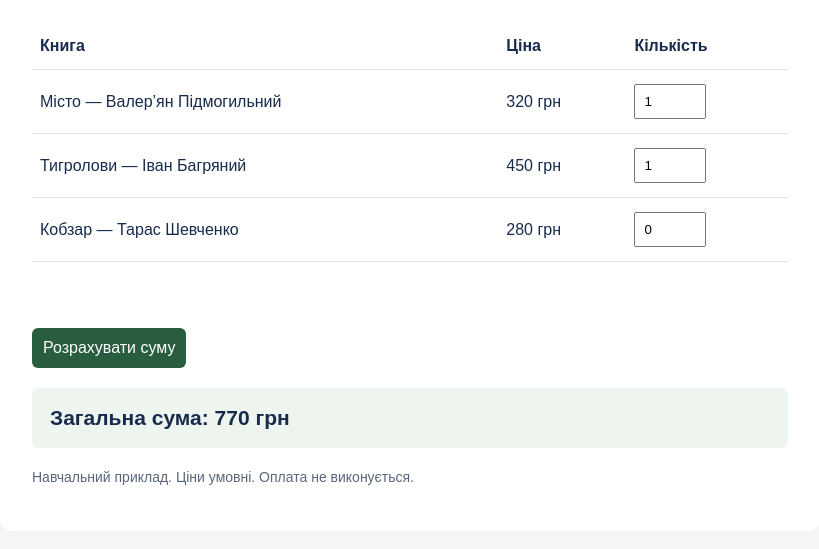
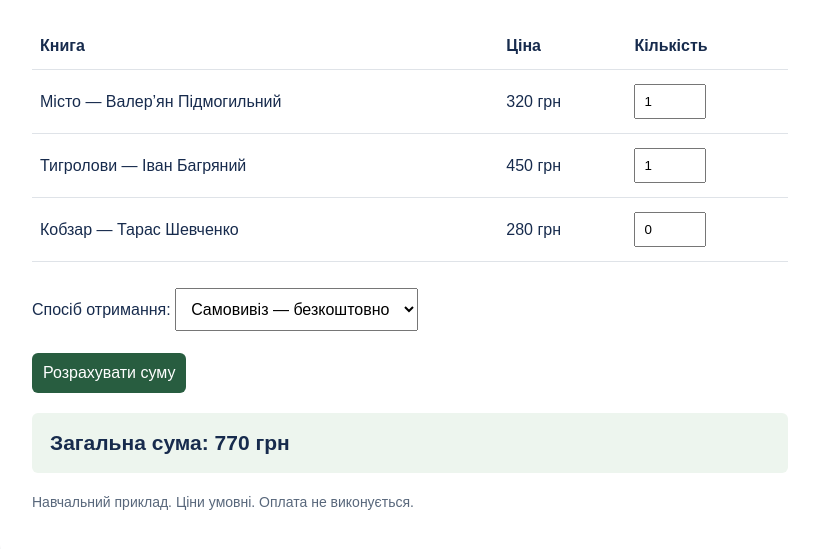
Before and after one commit to Fa1net/book-store-20, a plain HTML site: page index.html in a window 1280 px wide. Shown: the part 197-746 px from the top of the page, without its empty margins (230-1049 px from the left). Drawn offline with Linux system fonts and the light colour scheme.

Commit message:
Add delivery selection and include delivery in total

```diff
--- a/index.html
+++ b/index.html
@@ -41,7 +41,11 @@
           min="0" max="99" step="1" value="0" data-price="280"></td></tr>
     </tbody>
   </table>
-  <!-- DELIVERY_CONTROL -->
+  <label for="delivery">Спосіб отримання:</label>
+  <select id="delivery">
+    <option value="0">Самовивіз — безкоштовно</option>
+    <option value="60">Доставка — 60 грн</option>
+  </select>
   <br><button id="calculate" type="button">Розрахувати суму</button>
   <p id="total" class="result" role="status" aria-live="polite"></p>
   <p class="note">Навчальний приклад. Ціни умовні. Оплата не виконується.</p>
@@ -56,8 +60,8 @@
     }
     const subtotal = quantities.reduce((sum, input) =>
       sum + Number(input.value) * Number(input.dataset.price), 0);
-    // DELIVERY_CALCULATION
-    const total = subtotal;
+    const delivery = subtotal > 0 ? Number(document.getElementById('delivery').value) : 0;
+    const total = subtotal + delivery;
     document.getElementById('total').textContent =
       'Загальна сума: ' + total.toLocaleString('uk-UA') + ' грн';
   }
```
